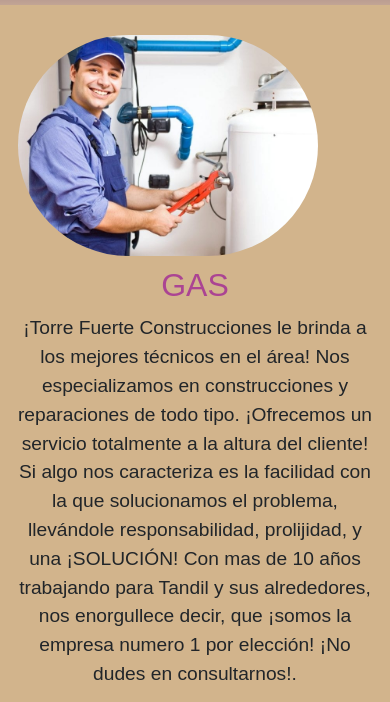
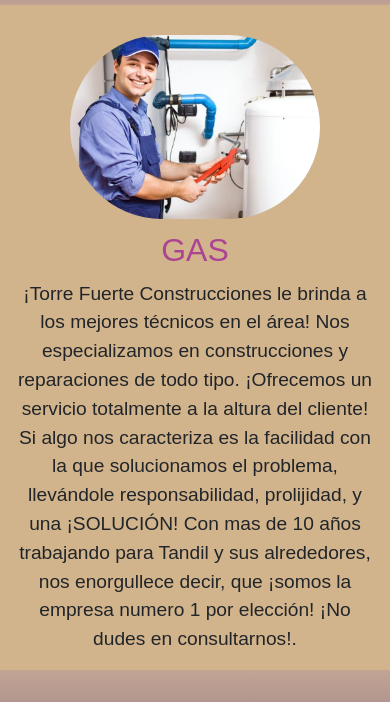
Before and after one commit to GuiFerdATA/TorreFuerteCoderhouseGuilleFernandez, a website: page gas.html in a window 390 px wide. Shown: the part 91-793 px from the top of the page. Drawn offline with nearby package versions, Linux system fonts and the light colour scheme.

Commit message:
correciones finales

```diff
--- a/sass/_mediaquerymobile.scss
+++ b/sass/_mediaquerymobile.scss
@@ -89,9 +89,10 @@
                color: #ab4493;
            }
            img{
-            width: 300px;
+            width: 250px;
             margin-top: 10px;
             margin-bottom: 10px;
+            float:none;
            }
            p{
             font-size: 1.2em;
```
Also changed, not shown: img/construccion/1.jpg, style.css.
